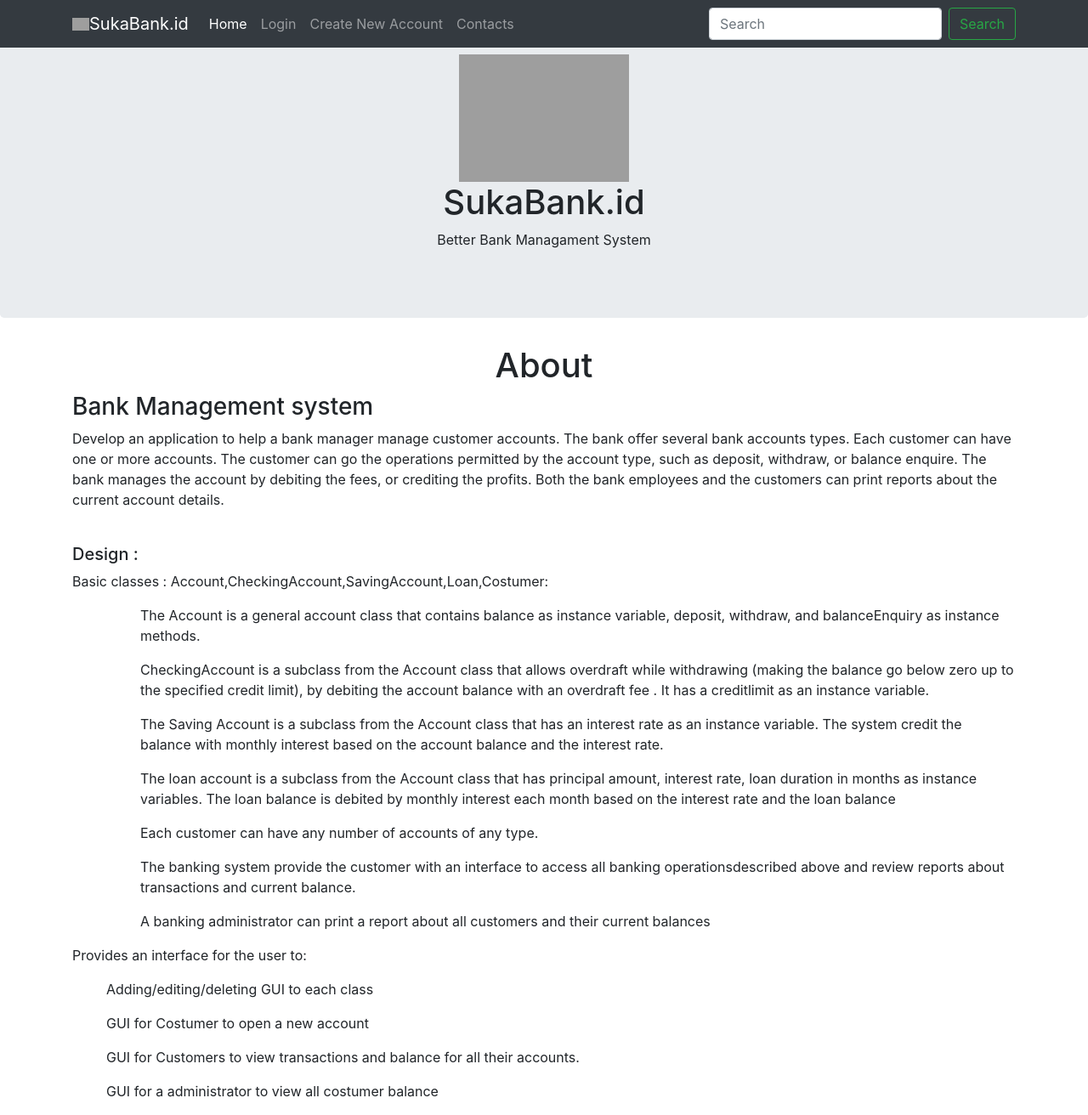
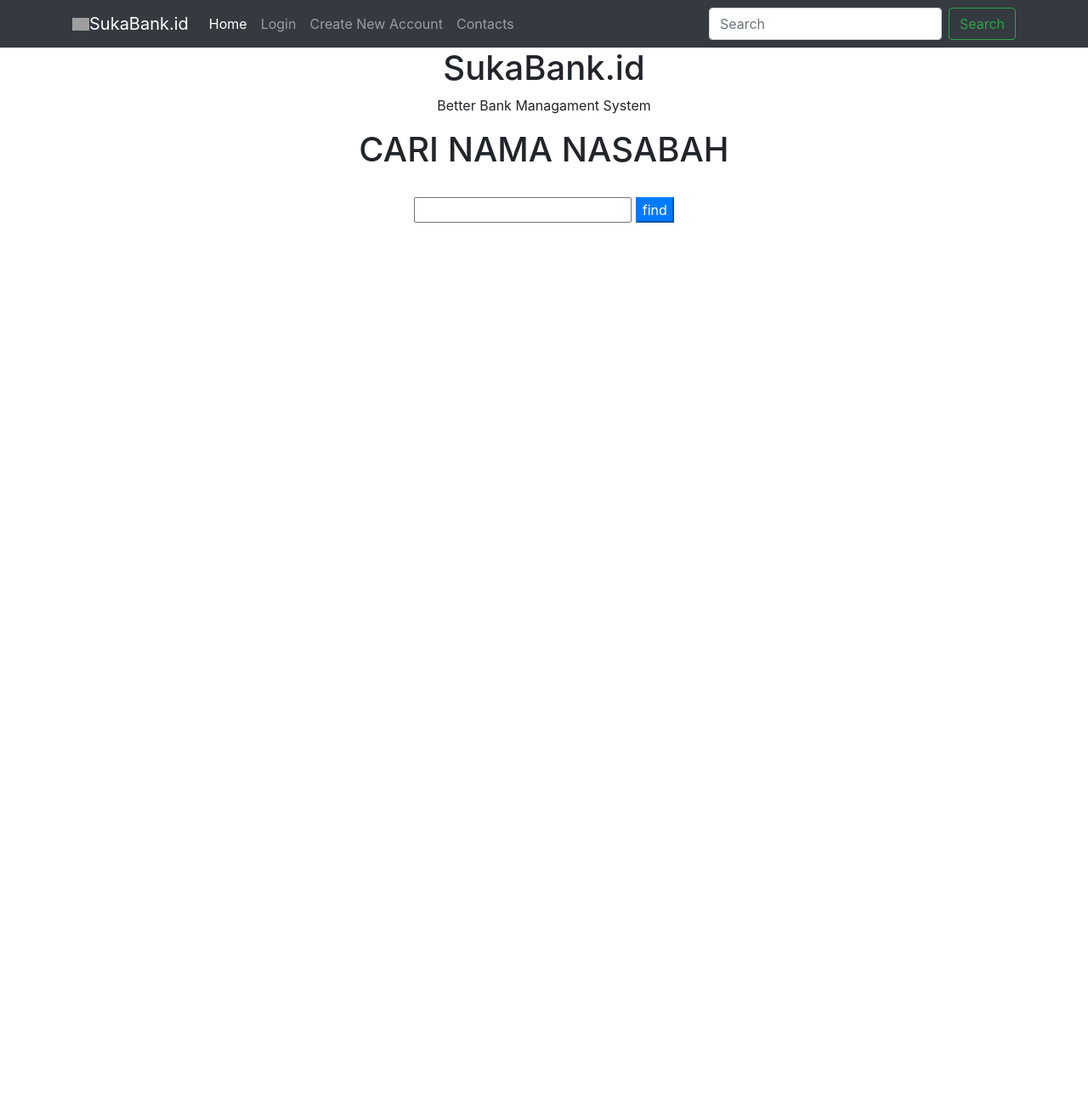
Before and after one commit to mbagas/tubes_pbo, a Django app: page / in a window 1280 px wide. Shown: the whole page at 85% size. After the commit the page ends 262 px from the top, so only its background shows below. Run offline with Django 3.2, Linux system fonts and the light colour scheme; some libraries are stand-ins or nearby versions; grey boxes are pictures that could not be loaded.

Commit message:
add daftar nasabah and optimize other

```diff
--- a/bank/form.py
+++ b/bank/form.py
@@ -1,4 +1,5 @@
 from django import forms
+from django.db.models import fields
 from django.db.models.fields import CharField
 
 from . import models
@@ -16,6 +17,16 @@ class createakun(forms.ModelForm):
             'balance',
         ]
 
+class createnasabah(forms.ModelForm):
+    class Meta:
+        model = models.Customers
+        fields = [
+            'name',
+            'address',
+            'phone',
+            'email',
+        ]
+
 class transaksi(forms.Form):
     id_account = forms.CharField(max_length=20)
     type = forms.CharField(max_length=20)
--- a/bank/models.py
+++ b/bank/models.py
@@ -5,7 +5,7 @@ from django.db import models
 class Accounts(models.Model):
     id_account = models.AutoField(primary_key=True)
     id_customer = models.ForeignKey('Customers', models.DO_NOTHING, db_column='id_customer')
-    tipe = [('saving','saving'),('loan','loan'),('checking account','checking account')]
+    tipe = [('saving','saving'),('loan','loan'),('checking account','checking azccount')]
     type = models.CharField(max_length=30,choices=tipe,default='saving')
     balance = models.IntegerField()
 
--- a/bank/templates/bank/index.html
+++ b/bank/templates/bank/index.html
@@ -6,7 +6,7 @@
 {% block content %}
 <div class="jumbotron jumbtron-fluid">
 	<div class="container text-center">
-		<img src="https://encrypted-tbn0.gstatic.com/images?q=tbn:ANd9GcT9VfuzgvGahwlZ7hJyX8U8BjshlohpeUFxjw&usqp=CAU" width="200px;">
+		{% comment %} <img src="https://encrypted-tbn0.gstatic.com/images?q=tbn:ANd9GcT9VfuzgvGahwlZ7hJyX8U8BjshlohpeUFxjw&usqp=CAU" width="200px;"> {% endcomment %}
   <h1>SukaBank.id</h1>
   <p>Better Bank Managament System	</p>
 </div>
@@ -15,41 +15,19 @@
 <div class="container">
 	<div class="row">
 		<div class="col text-center">
-			<h1>About</h1>
+			<h1>CARI NAMA NASABAH</h1> <br>
 		</div>
 	</div>
 
 	<div class="row">
-		<div class="col">
-			<h3>Bank Management system</h3>
-			<p>Develop an application to help a bank manager manage customer accounts. The bank offer several bank accounts types. Each customer can have one or more accounts. The customer can go the operations permitted by the account type, such as deposit, withdraw, or balance enquire. The bank manages the account by debiting the fees, or crediting the profits. Both the bank employees and the customers can print reports about the current account details.</p>
-			<h5><br>Design :</h5>
-			<p>Basic classes : Account,CheckingAccount,SavingAccount,Loan,Costumer:</p>
-			<ul>
-				<ol>
-				<p>The Account is a general account class that contains balance as instance variable, deposit, withdraw, and balanceEnquiry as instance methods.</p>
-				<p>CheckingAccount is a subclass from the Account class that allows overdraft while
-				withdrawing (making the balance go below zero up to the specified credit limit), by debiting the account balance with an overdraft fee . It has a creditlimit as an instance variable.</p>
-				<p>	The Saving Account is a subclass from the Account class that has an interest rate as an
-				instance variable. The system credit the balance with monthly interest based on the account balance and the interest rate.</p>
-				<p>The loan account is a subclass from the Account class that has principal amount, interest rate, loan duration in months as instance variables. The loan balance is debited by monthly interest each month based on the interest rate and the loan balance</p>
-				<p>Each customer can have any number of accounts of any type.</p>
-				<p>The banking system provide the customer with an interface to access all banking operationsdescribed above and review reports about transactions and current balance.</p>
-				<p>A banking administrator can print a report about all customers and their current balances<br></p>
-				</ol>
-			</ul>
-			<p>Provides an interface for the user to:</p>
-			<ul>
-			<dl>
-				<p>Adding/editing/deleting GUI to each class</p>
-				<p>GUI for Costumer to open a new account</p>
-				<p>GUI for Customers to view transactions and balance for all their accounts.</p>
-				<p>GUI for a administrator to view all costumer balance</p>
-			</dl>
-		</ul>
+		<div class="col text-center">
+			<form action="/bank/akun" method="POST">
+                {% csrf_token %}
+                {{form.name}}
+                <button class="btn-primary" type='submit'>find</button>
+            </form>
 		</div>
-
-			</div>
+	</div>
 </div>
 
 {% endblock content %}
--- a/bank/templates/partials/base.html
+++ b/bank/templates/partials/base.html
@@ -21,9 +21,11 @@
 
     <!--Chartjs CDN-->
     <script src="https://cdn.jsdelivr.net/npm/chart.js@2.9.4/dist/Chart.min.js"></script>
+    <div class="container"
     {% block content %}
 
     {% endblock %}
+    </div>
     <!-- Optional JavaScript; choose one of the two! -->
 
     <!-- Option 1: jQuery and Bootstrap Bundle (includes Popper) -->
--- a/bank/templates/partials/nav.html
+++ b/bank/templates/partials/nav.html
@@ -1,4 +1,4 @@
-<nav class="navbar fixed-top navbar-expand-lg navbar-dark bg-dark">
+<nav class="navbar  navbar-expand-lg navbar-dark bg-dark">
   <div class="container">
     <img src="https://encrypted-tbn0.gstatic.com/images?q=tbn:ANd9GcT9VfuzgvGahwlZ7hJyX8U8BjshlohpeUFxjw&usqp=CAU" width="20px;">
   <a class="navbar-brand" href="#">SukaBank.id</a>
@@ -9,13 +9,13 @@
   <div class="collapse navbar-collapse" id="navbarSupportedContent">
     <ul class="navbar-nav mr-auto">
       <li class="nav-item active">
-        <a class="nav-link" href="#">Home <span class="sr-only">(current)</span></a>
+        <a class="nav-link" href="{% url 'index' %}">Home <span class="sr-only">(current)</span></a>
       </li>
       <li class="nav-item">
         <a class="nav-link" href="#">Login</a>
       </li>
      <li class="nav-item">
-        <a class="nav-link" href="#">Create New Account</a>
+        <a class="nav-link" href="{% url 'daftar' %}">Create New Account</a>
       </li>
              <li class="nav-item">
         <a class="nav-link" href="#">Contacts</a>
--- a/bank/urls.py
+++ b/bank/urls.py
@@ -7,7 +7,19 @@ urlpatterns = [
      path('akun',views.akun),
      path('createakun/<nasabah_id>/',views.tambahakun, name='createakun'),
 
+     #class account
      path('transaksi/deposit/<akun_id>',views.Account.as_view(mode="deposit"), name='deposit'),
      path('transaksi/withdraw/<akun_id>',views.Account.as_view(mode="withdraw"), name='withdraw'),
      path('transaksi/BalanceEnquiry/<akun_id>',views.Account.as_view(mode="BalanceEnquiry"), name='BalanceEnquiry'),
+
+     #class chechking
+     path('transaksi/checkingwithdraw/<akun_id>',views.CheckingAccount.as_view(mode="chechkingwithdraw"), name='checkingwithdraw'),
+
+     #class saving
+
+     #class loan
+     path('transaksi/loan/<akun_id>',views.LoanAccount.as_view(mode="loan"), name='loan'),
+
+     #class customer
+     path('daftar_nasabah', views.Customer.as_view(), name='daftar'),
 ]
--- a/bank/views.py
+++ b/bank/views.py
@@ -1,11 +1,11 @@
 from django.shortcuts import render, redirect
 from django.views.generic.base import TemplateView, View
-
+from django.core.exceptions import ObjectDoesNotExist
 # Create your views here.
 # import module
 from . import models
 from .models import Accounts, Customers, Accounttransactions
-from .form import find
+from .form import createnasabah, find
 from .form import createakun
 from .form import transaksi
 
@@ -87,9 +87,71 @@ class Account(View):
 
         return redirect('index')
 
-class SavingAccount(Accounts,View):
-    def get():
+#inheritance dari class Account dan view
+class CheckingAccount(Accounts,View):
+    mode = None
+    def post(self, *args, **kwargs):
         return
+
+
+#inheritance dari class Account dan view
+class LoanAccount(Account,View):
+    template_name = 'bank/transaksi.html'
+    form = transaksi()
+    mode = None
+    context = {}
+
+    def get(self, *args, **kwargs):
+        print(kwargs)
+        self.form = transaksi()
+        self.context = {
+            "page_title":"Loan",
+            "tipe":"loan",
+            "id_akun":kwargs['akun_id'],
+            "transaksi_form":self.form,
+        }
+        return render(self.request, self.template_name, self.context)
+
+    def post(self, *args, **kwargs):
+        self.form = transaksi(self.request.POST or None)
+
+        if self.form.is_valid():
+            new_transaksi = Accounttransactions(
+                id_account = Accounts.objects.get(id_account=self.form.cleaned_data['id_account']),
+                type = self.form.cleaned_data['type'],
+                amount = self.form.cleaned_data['amount'],
+            )
+            new_transaksi.save()
+            id_akun = str(self.form.cleaned_data['id_account'])
+            pinjam = int(self.form.cleaned_data['amount'])
+            akun = Accounts.objects.get(id_account=id_akun)
+            akun.balance = akun.balance + pinjam
+            akun.save()
+        return redirect('index')
+
+
+#inherite dengan class view
+class Customer(View):
+    template_name = 'bank/buat_nasabah.html'
+    form = createnasabah(None)
+    context = {}
+
+    def get(self, *args, **kwargs):
+        print("asd")
+        self.form = createnasabah()
+        self.context = {
+            "page_title":"Daftar Nasabah",
+            "nasabah_form":self.form,
+        }
+        return render(self.request, self.template_name, self.context)
+
+    def post(self, *args, **kwargs):
+        self.form = createnasabah(self.request.POST or None)
+
+        if self.form.is_valid():
+            self.form.save()
+
+        return redirect('index')
 
 def index(request, customer=0):
 
@@ -102,21 +164,24 @@ def index(request, customer=0):
     return render(request,'bank/index.html',context)
 
 def akun(request):
-    form = find()
-    nasabah = models.Customers.objects.get(name=request.POST['name'])
-    if nasabah:
-        accounts = models.Accounts.objects.filter(id_customer=nasabah.id_customer)
-    else:
-        accounts = models.Accounts.objects.filter(id_customer=0)
-    context = {
-        'Title':'customer',
-        'heading':'customer',
-        'accounts':accounts,
-        'form': form,
-        'nasabah':nasabah,
-    }
+    try:
+        nasabah = models.Customers.objects.get(name=request.POST['name'])
+        if nasabah:
+            accounts = models.Accounts.objects.filter(id_customer=nasabah.id_customer)
+        else:
+            accounts = models.Accounts.objects.filter(id_customer=0)
+        context = {
+            'Title':'customer',
+            'heading':'customer',
+            'accounts':accounts,
+            'nasabah':nasabah,
 
-    return render(request,'bank/account.html',context)
+        }
+        return render(request,'bank/account.html',context)
+    except ObjectDoesNotExist:
+
+        return redirect('index')
+
 
 def tambahakun(request,nasabah_id):
     cek_nasabah = models.Customers.objects.get(id_customer=nasabah_id)
--- /dev/null
+++ b/requirements.txt
@@ -0,0 +1,5 @@
+django
+djangorestframework
+pymysql
+django-crispy-forms
+Pillow
```
Also changed, not shown: bank/templates/bank/account.html (+13 -8 lines), bank/templates/bank/buat_nasabah.html (added, +17 -0 lines).
